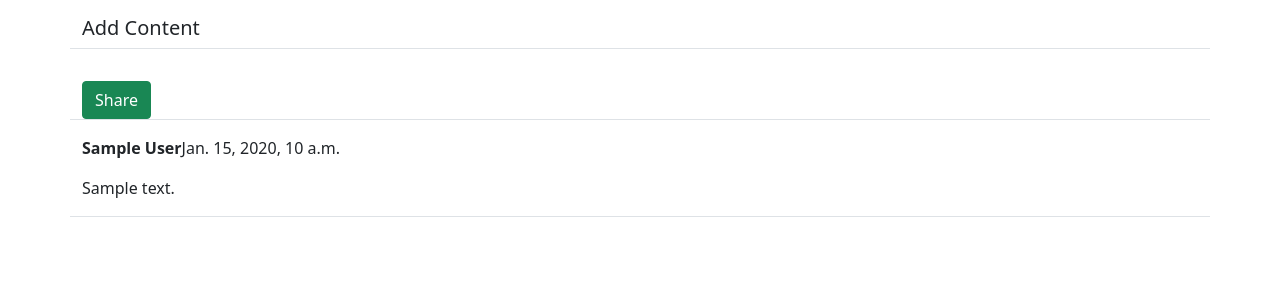
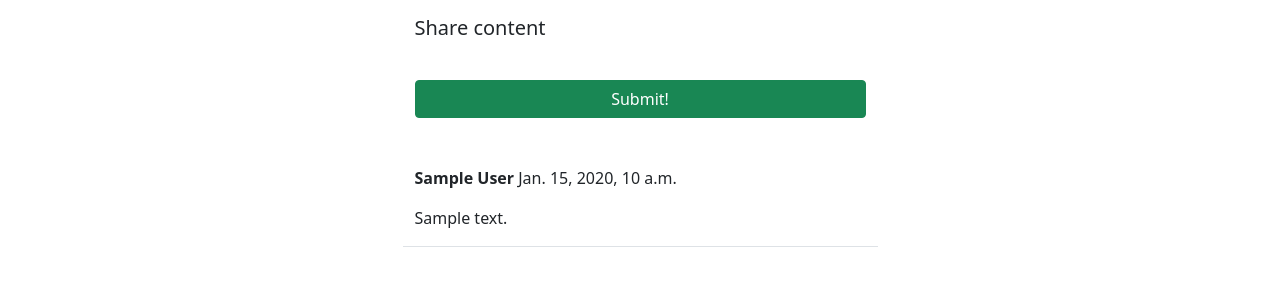
Before and after one commit to AAydogan35/bounswe573-2022, a Django app: template cospace/templates/cospace/post_list.html in a window 1280 px wide. Shown: the part 56-356 px from the top of the page. Run offline with Django 3.2, Linux system fonts and the light colour scheme; the template is opened without the code that fills it: most values are stand-ins (such as "Sample title", 1, 10 or a date in 2020); some libraries are stand-ins or nearby versions.

```diff
--- a/cospace/templates/cospace/post_detail.html
+++ b/cospace/templates/cospace/post_detail.html
@@ -5,7 +5,7 @@
 <div class="container">
     <div class="row mt-5">
          <div class="col-md5 col-sm-5">
-            <a href="{% url 'post-list' %}">Back to posts</a>
+            <a href="{% url 'post-list' %}" class="btn btn-light">Back to posts</a>
          </div>
     </div>
 
--- a/cospace/templates/cospace/post_list.html
+++ b/cospace/templates/cospace/post_list.html
@@ -4,31 +4,29 @@
 {% block content %}
     <div class="container">
         <div class="row justify-content-center mt-3">
-         <div class="col-md5 col-sm-12 border-bottom">
-            <h5>Add Content</h5>
+            <div class="col-md-5 col-sm-12">
+                <h5>Share content</h5>
             </div>
         </div>
-
-    <div class="row justify-content-center mt-3">
-         <div class="col-md5 col-sm-12 border-bottom">
+        <div class="row justify-content-center mt-3 mb-5">
+            <div class="col-md-5 col-sm-12">
                 <form method="POST">
                     {% csrf_token %}
                     {{ form | crispy }}
-                <div class="d-grip gap-2">
-                    <button class="btn btn-success mt-3">Share</button>
+                    <div class="d-grid gap-2">
+                        <button class="btn btn-success mt-3">Submit!</button>
                     </div>
                 </form>
             </div>
         </div>
-
         {% for post in post_list %}
         <div class="row justify-content-center mt-3">
-         <div class="col-md5 col-sm-12 border-bottom">
-            <p><strong>{{ post.author }}</strong>{{ post.created_on }}</p>
+            <div class="col-md-5 col-sm-12 border-bottom position-relative">
+                <p><strong>{{ post.author }}</strong> {{ post.created_on }}</p>
                 <p>{{ post.body }}</p>
+                <a class="stretched-link" href="{% url 'post-detail' post.pk %}"></a>
             </div>
         </div>
         {% endfor %}
     </div>
-
 {% endblock content %}
```
Lines whose indentation alone changed are shown as unchanged.
